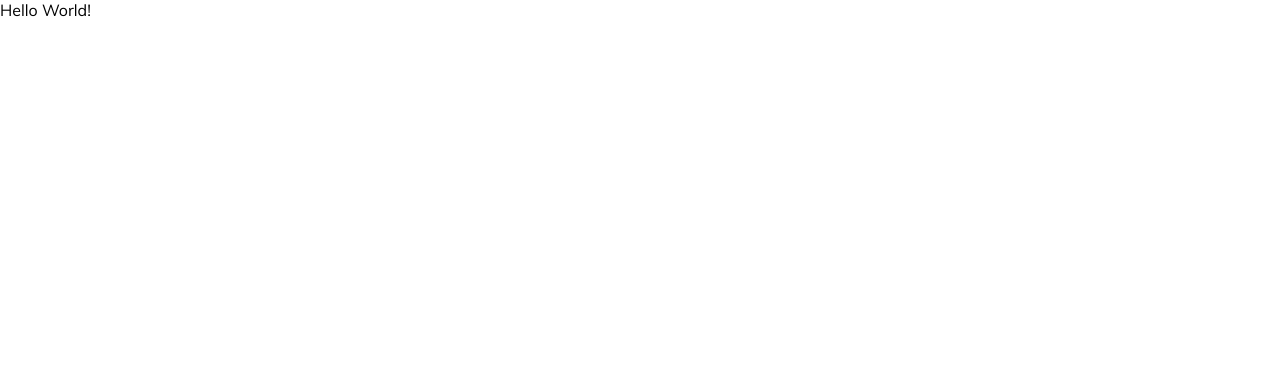
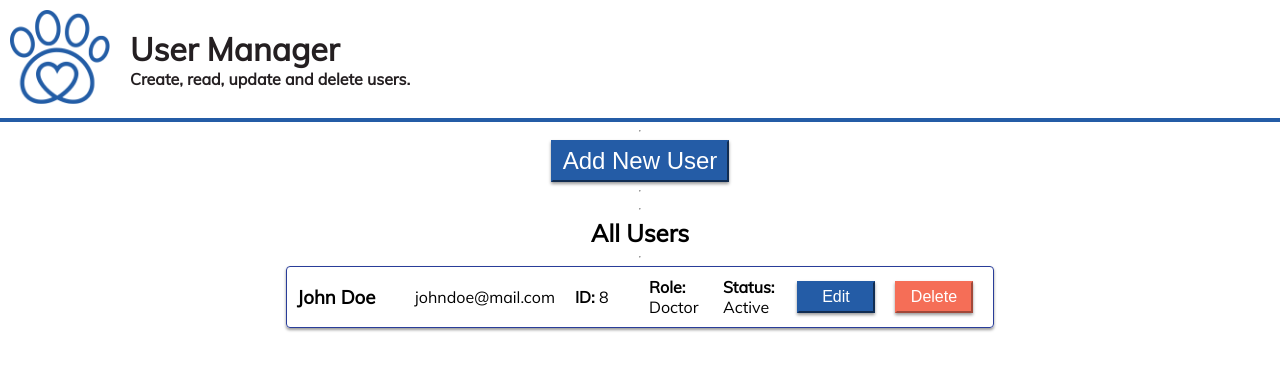
Before and after one commit to ekundayo-ab/react-user-manager, a React (Create React App) app: page / in a window 1280 px wide. Shown: the top 370 px of the page. Built offline with nearby package versions, Linux system fonts and the light colour scheme.

Commit message:
- Add UI for all components - Add basic validation to new user form - Setup modal for adding new users

```diff
--- a/src/App.jsx
+++ b/src/App.jsx
@@ -1,9 +1,17 @@
-import React from 'react';
+import React, { useState } from 'react';
+import Navbar from './components/Navbar';
+import UserList from './components/UserList';
+import UserModalForm from './components/UserModalForm';
+
 
 function App() {
+  const [modalState, setModalState] = useState(false);
+
   return (
     <div>
-      Hello World!
+      <Navbar />
+      <UserList handleModal={setModalState} />
+      { modalState && <UserModalForm handleModal={setModalState} />}
     </div>
   );
 }
--- /dev/null
+++ b/src/components/Navbar.jsx
@@ -0,0 +1,19 @@
+import React from 'react';
+
+import './Navbar.scss';
+import logo from '../assets/images/paw_symbol.png';
+
+export default function Navbar() {
+  return (
+    <div className="navbar">
+      <a className="brand" href="#!">
+        <img src={logo} alt="" />
+      </a>
+
+      <div className="content">
+        <h1>User Manager</h1>
+        <p>Create, read, update and delete users.</p>
+      </div>
+    </div>
+  );
+}
--- /dev/null
+++ b/src/components/Navbar.scss
@@ -0,0 +1,29 @@
+@import '../sharedStyles/variables';
+
+.navbar {
+  display: flex;
+  align-items: center;
+  padding:10px;
+  border-bottom: 4px solid $sp-primary-blue;
+  color: $sp-secondary-dark-gray;
+
+  .brand {
+    width: 100px;
+
+    img {
+      width: 100%;
+    }
+  }
+
+  .content {
+    padding-left: 20px;
+
+    h1 {
+      font-weight: 700;
+    }
+
+    p {
+      font-weight: 600;
+    }
+  }
+}
--- /dev/null
+++ b/src/components/UserCard.jsx
@@ -0,0 +1,17 @@
+import React from 'react';
+import './UserCard.scss';
+
+export default function UserCard() {
+  return (
+    <div className="user-card">
+      <h3 className="card-item">John Doe</h3>
+      <p className="card-item">johndoe@mail.com</p>
+      <p className="card-item"><b>ID:</b> 8 </p>
+      <p className="card-item"><b>Role:</b> Doctor</p>
+      <p className="card-item"><b>Status:</b> Active</p>
+
+      <button type="button" className="btn btn-primary card-item">Edit</button>
+      <button type="button" className="btn btn-secondary card-item">Delete</button>
+    </div>
+  );
+}
--- /dev/null
+++ b/src/components/UserCard.scss
@@ -0,0 +1,31 @@
+@import '../sharedStyles/variables';
+
+.user-card {
+  box-shadow: $box-shadow-style;
+  border-radius: $border-radius-base;
+  padding: 10px;
+  border: 0.5px solid $sp-primary-cobalt;
+  display: flex;
+  align-items: center;
+
+  h3.card-item {
+    flex: 2;
+    margin: 0;
+  }
+
+  .card-item {
+    flex: 1;
+    margin-right: 10px;
+    margin-left: 10px;
+  }
+
+  @media screen and (max-width: 640px) {
+    flex-direction: column;
+    justify-content: center;
+
+    .card-item {
+      margin-top: 5px;
+      margin-bottom: 5px;
+    }
+  }
+}
--- /dev/null
+++ b/src/components/UserList.jsx
@@ -0,0 +1,31 @@
+import React from 'react';
+import PropTypes from 'prop-types';
+
+import './UserList.scss';
+import UserCard from './UserCard';
+
+export default function UserList({ handleModal }) {
+  return (
+    <div className="user-list">
+      <hr />
+      <button
+        type="button"
+        className="add btn btn-primary"
+        onClick={() => handleModal(true)}
+      >
+        Add New User
+      </button>
+
+      <hr />
+      <hr />
+      <h2>All Users</h2>
+      <hr />
+
+      <UserCard />
+    </div>
+  );
+}
+
+UserList.propTypes = {
+  handleModal: PropTypes.func.isRequired,
+};
--- /dev/null
+++ b/src/components/UserList.scss
@@ -0,0 +1,9 @@
+.user-list {
+  display: flex;
+  flex-direction: column;
+  align-items: center;
+
+  button.add {
+    font-size: 1.5rem;
+  }
+}
--- /dev/null
+++ b/src/components/UserModalForm.jsx
@@ -0,0 +1,108 @@
+import React, { useState } from 'react';
+import PropTypes from 'prop-types';
+
+import './UserModalForm.scss';
+
+export default function UserModalForm({ handleModal }) {
+  const [firstName, setFirstName] = useState('');
+  const [lastName, setLastName] = useState('');
+  const [email, setEmail] = useState('');
+  const [role, setRole] = useState('');
+  const [status, setStatius] = useState('');
+
+  const [error, setError] = useState(false);
+
+  const handleSubmit = (event) => {
+    event.preventDefault();
+
+    if (!firstName || !lastName || !email || !role || !status) {
+      setError(true);
+    } else {
+      setError(false);
+    }
+  };
+
+  return (
+    <React.Fragment>
+      <div
+        className="modal-overlay"
+        onKeyPress={() => handleModal(false)}
+        onClick={() => handleModal(false)}
+        role="button"
+        tabIndex="0"
+      />
+
+      <div className="user-modal-form">
+        <h3>Add New User</h3>
+        {error && <p className="errored-form">All fields must be filled!</p>}
+
+        <form onSubmit={handleSubmit}>
+          <div className="form-control">
+            <input
+              type="text"
+              placeholder="First name"
+              name="firstName"
+              value={firstName}
+              onChange={evt => setFirstName(evt.target.value)}
+            />
+          </div>
+
+          <div className="form-control">
+            <input
+              type="text"
+              placeholder="Last name"
+              name="lastName"
+              value={lastName}
+              onChange={evt => setLastName(evt.target.value)}
+            />
+          </div>
+
+          <div className="form-control">
+            <input
+              type="text"
+              placeholder="Email"
+              name="email"
+              value={email}
+              onChange={evt => setEmail(evt.target.value)}
+            />
+          </div>
+
+          <select
+            className="form-control"
+            name="role"
+            onChange={evt => setRole(evt.target.value)}
+            value={role}
+          >
+            <option value="">--Select a role--</option>
+            <option value="doctor">Doctor</option>
+            <option value="admin">Admin</option>
+            <option value="accountant">Accountant</option>
+          </select>
+
+          <select
+            className="form-control"
+            name="status"
+            onChange={evt => setStatius(evt.target.value)}
+            value={status}
+          >
+            <option value="">--Select a status--</option>
+            <option value="active">Active</option>
+            <option value="inactive">InActive</option>
+          </select>
+
+          <button type="submit" className="btn btn-primary">Add</button>&nbsp;&nbsp;
+          <button
+            type="button"
+            className="btn btn-secondary"
+            onClick={() => handleModal(false)}
+          >Close
+          </button>
+        </form>
+      </div>
+    </React.Fragment>
+  );
+}
+
+UserModalForm.propTypes = {
+  handleModal: PropTypes.func.isRequired,
+};
--- /dev/null
+++ b/src/components/UserModalForm.scss
@@ -0,0 +1,30 @@
+@import '../sharedStyles/variables';
+
+.user-modal-form {
+  max-width: 600px;
+  width: 100%;
+  padding: 20px;
+  z-index: 2;
+  position: relative;
+  background: $white;
+  position: absolute;
+  top: 50%;
+  left: 50%;
+  transform: translate(-50%, -50%);
+}
+
+.modal-overlay {
+  position: fixed;
+  height: 100%;
+  width: 100%;
+  background: black;
+  top: 0;
+  bottom: 0;
+  opacity: 0.8;
+  z-index: 1;
+}
+
+.errored-form {
+  color: $sp-secondary-coral;
+  font-weight: bold;
+}
--- a/src/index.scss
+++ b/src/index.scss
@@ -21,5 +21,58 @@ h1, h2, h3, p, input, button {
 
 input, button {
   outline: none;
-  border-radius: $border-radius-base !important;
 }
+
+.btn {
+  box-sizing: border-box;
+  color: $white;
+  font-size: 1rem;
+  padding: 5px 10px;
+  box-shadow: $box-shadow-style;
+
+  &:hover {
+    cursor: pointer;
+  }
+}
+
+.btn-primary {
+  background: $sp-primary-blue;
+  border-color: $sp-primary-blue;
+
+  &:hover, &:active {
+    background: darken($sp-primary-blue, 10%);
+    border-color: darken($sp-primary-blue, 10%);
+  }
+}
+
+.btn-secondary {
+  background: $sp-secondary-coral;
+  border-color: $sp-secondary-coral;
+
+  &:hover, &:active {
+    background: darken($sp-secondary-coral, 10%);
+    border-color: darken($sp-secondary-coral, 10%);
+  }
+}
+
+.form-control {
+  select, &, input {
+    width: 100%;
+    font-size: 1.2rem;
+    margin-top: 10px;
+    margin-bottom: 10px;
+  }
+
+  input {
+    border: none;
+    border-bottom: 2px solid lighten($sp-secondary-dark-gray, 50%);
+    border-radius: 0;
+    padding-top: 5px;
+    padding-bottom: 5px;
+
+    &:active, &:focus {
+      border-bottom-color: $sp-secondary-dark-gray;
+    }
+  }
+
+}
```
Also changed, not shown: .eslintrc.json, 1 other file (tests, documents, lock files or other folders).
